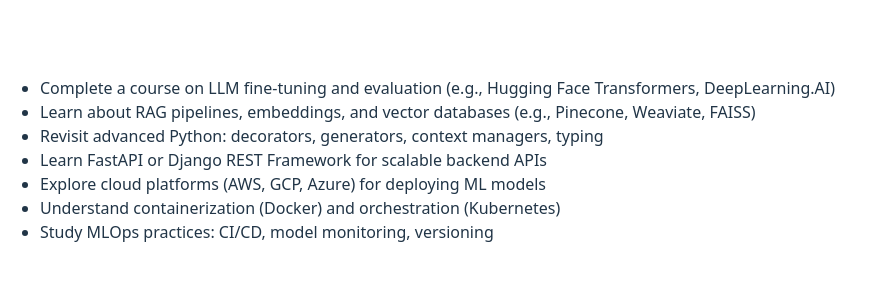
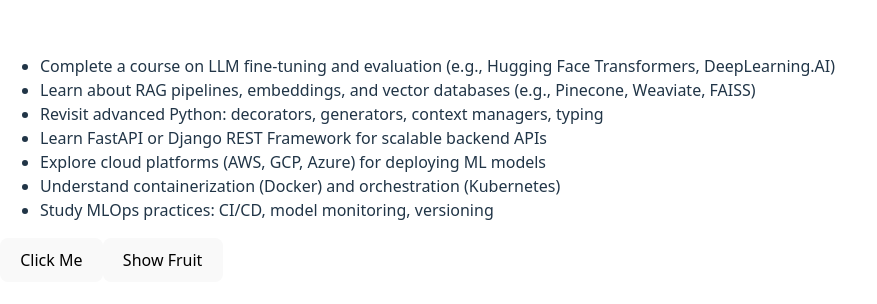
Before and after one commit to ashi-ish/React, a React (Vite) app: page / in a window 1280 px wide. Shown: the part 240-544 px from the top of the page, without its empty margins (0-877 px from the left). Built offline with nearby package versions, Linux system fonts and the light colour scheme.

Commit message:
click event practice

```diff
--- a/src/App.jsx
+++ b/src/App.jsx
@@ -4,6 +4,7 @@
 import Header from "./Header"; // default import for Header component
 import { Additon } from "./Addition";
 import ToDo from "./ToDO";
+import ClickEvent from "./clickEvent";
 // core javascript
 function App() {
   const [counter, setCounter] = useState(0);
@@ -20,6 +21,7 @@
       <Additon />
       <h1> {userKey}</h1> */}
       <ToDo />
+      <ClickEvent />
     </div>
   );
 
--- /dev/null
+++ b/src/clickEvent.jsx
@@ -0,0 +1,18 @@
+function ClickEvent() {
+  function handleClick(event) {
+    alert("Button clicked!", event);
+  }
+
+  const fruit = (name) => {
+    alert(name);
+  };
+
+  return (
+    <>
+      <button onClick={handleClick}>Click Me</button>
+      <button onClick={() => fruit("Apple")}>Show Fruit</button>
+    </>
+  );
+}
+
+export default ClickEvent;
```
